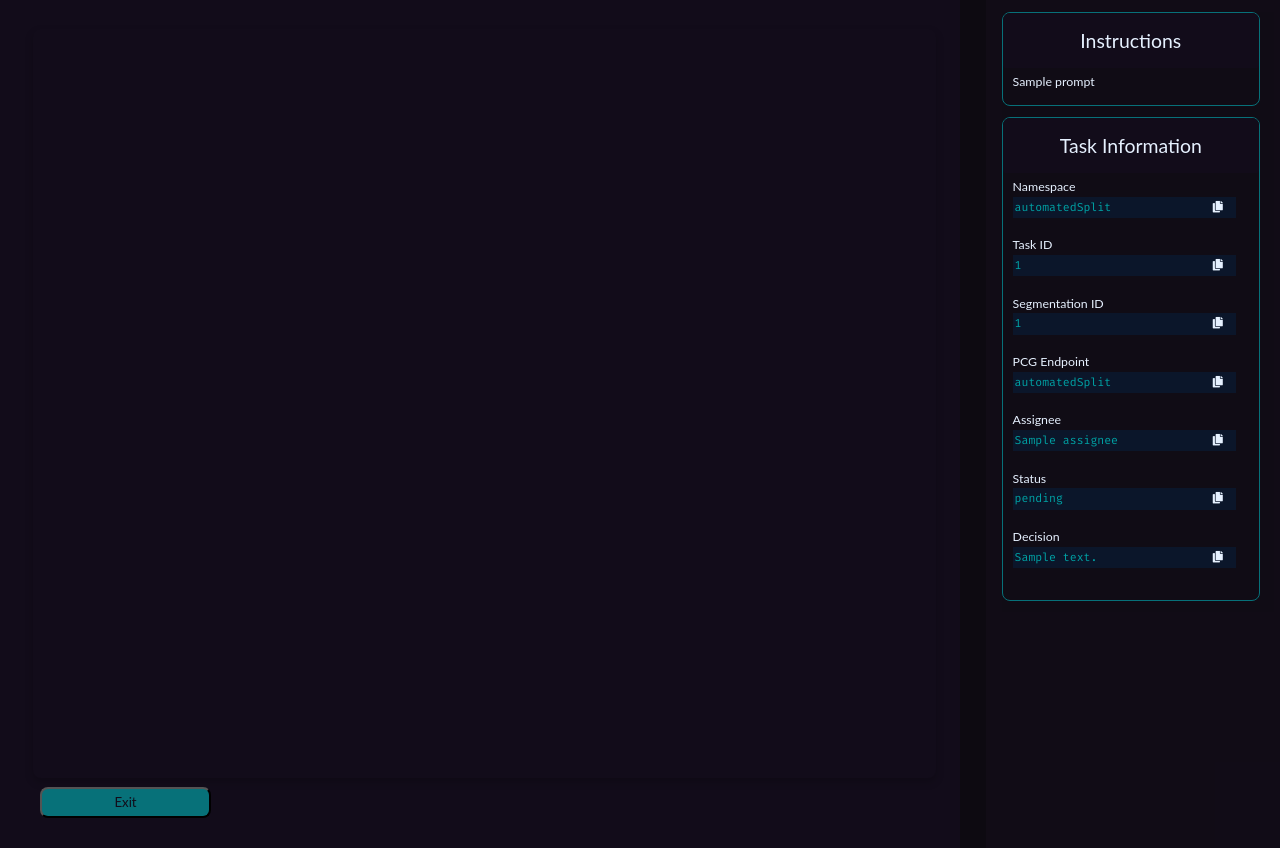
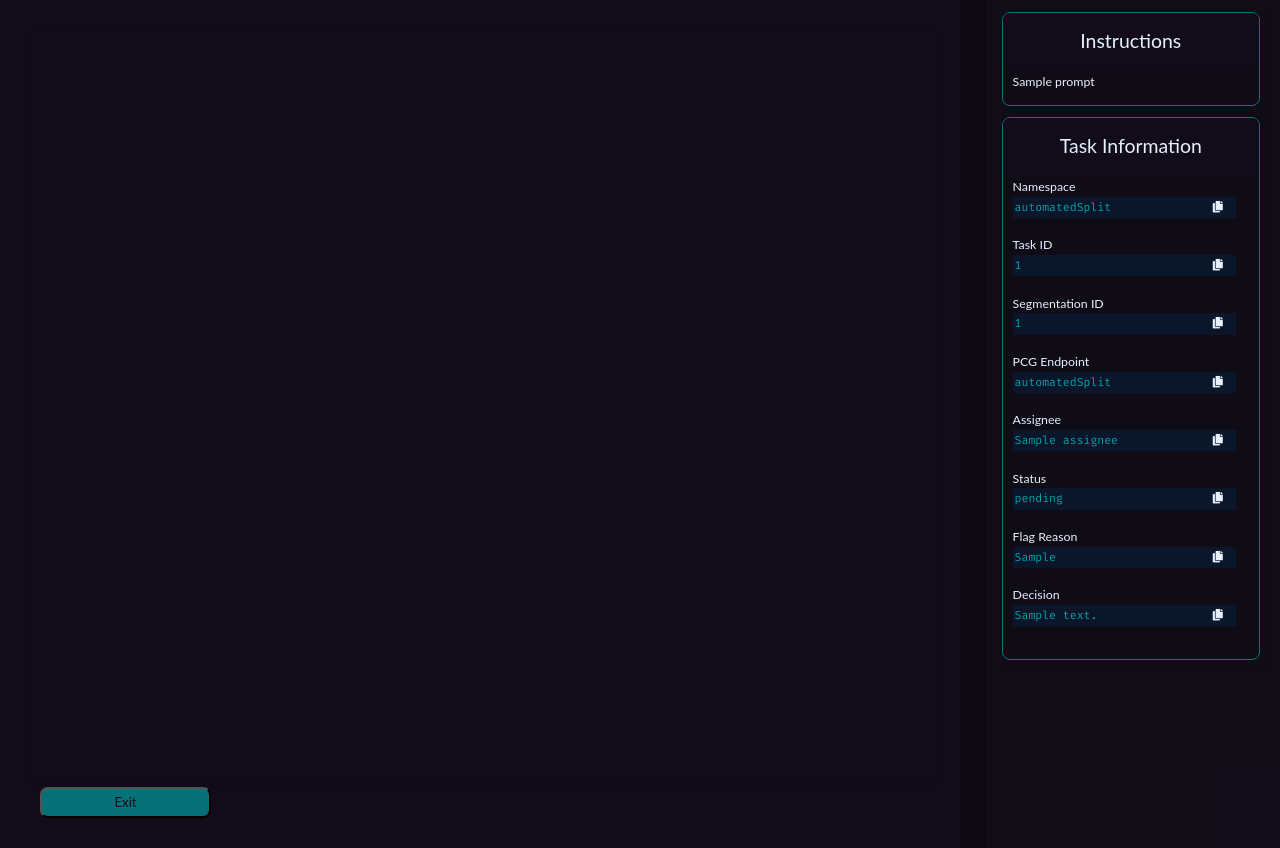
Before and after one commit to aplbrain/neuvue-app, a Django app: template neuvue_project/templates/inspect.html in a window 1280 px wide. Shown: the part 36-884 px from the top of the page. Run offline with Django 3.2, Linux system fonts and the light colour scheme; data comes from the database, SQL or seed files in the repository; the template is opened without the code that fills it: values that come from a table or form of the project are taken from there, most other values are stand-ins (such as "Sample title", 1, 10 or a date in 2020); some libraries are stand-ins or nearby versions.

Commit message:
Flag reason line added (#114)

```diff
--- a/neuvue_project/templates/inspect.html
+++ b/neuvue_project/templates/inspect.html
@@ -60,6 +60,10 @@
               <span class ="code"> <button class="clipboard" onclick="copyToClipboard('{{assignee}}')"><i class="fa fa-copy"></i></button> {{assignee}}  </span>  <br>
               Status  <br>
               <span class ="code"> <button class="clipboard" onclick="copyToClipboard('{{status}}')"><i class="fa fa-copy"></i></button> {{status}}  </span>  <br>
+              {% if flag_reason %}
+              Flag Reason  <br>
+              <span class ="code"> <button class="clipboard" onclick="copyToClipboard('{{flag_reason}}')"><i class="fa fa-copy"></i></button> {{flag_reason}}  </span>  <br>
+              {% endif %}
               {% if decision %}
               Decision  <br>
               <span class ="code"> <button class="clipboard" onclick="copyToClipboard('{{decision}}')"><i class="fa fa-copy"></i></button> {{decision}}  </span>  <br>
--- a/neuvue_project/workspace/views.py
+++ b/neuvue_project/workspace/views.py
@@ -348,6 +348,8 @@ class InspectTaskView(View):
         context['display_name'] = Namespace.objects.get(namespace = namespace).display_name
         context['pcg_url'] = Namespace.objects.get(namespace = namespace).pcg_source
         context['status'] =  task_df['status']
+        if 'flag_reason' in task_df['metadata'].keys():
+            context['flag_reason'] =  task_df['metadata']['flag_reason']
 
         metadata = task_df['metadata']
         if metadata.get('decision'):
```
